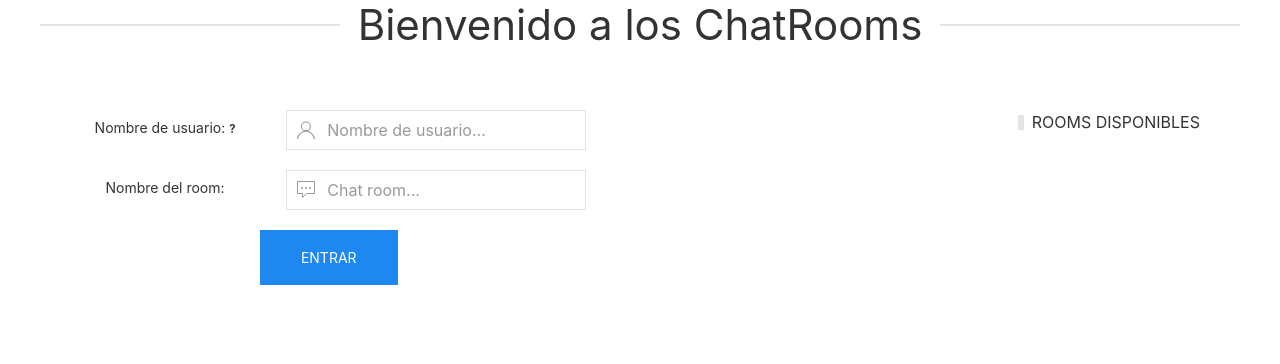
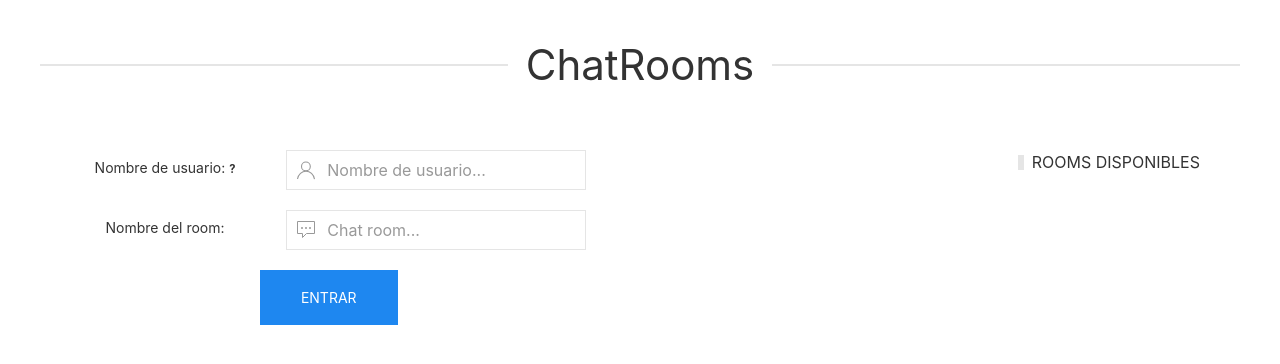
Before and after one commit to freddyB19/chatroom, a Flask app: page / in a window 1280 px wide. Shown: the top 364 px of the page. Run offline with Flask 3, Linux system fonts and the light colour scheme; parts of the project's set-up code (start-up, migrations or seed data) failed here and were passed over; some libraries are stand-ins or nearby versions.

Commit message:
style: cambiando estilo del mensaje principal

```diff
--- a/templates/index.html
+++ b/templates/index.html
@@ -3,7 +3,7 @@
 
 {% block content %}
 
-<h1 class="uk-heading-line uk-text-center"><span>Bienvenido a los ChatRooms</span></h1>
+<h1 class="uk-heading-line uk-text-center uk-margin-medium-top"><span>ChatRooms</span></h1>
 
 <div id="sala_espera" data-room="esRoom">
 
```
